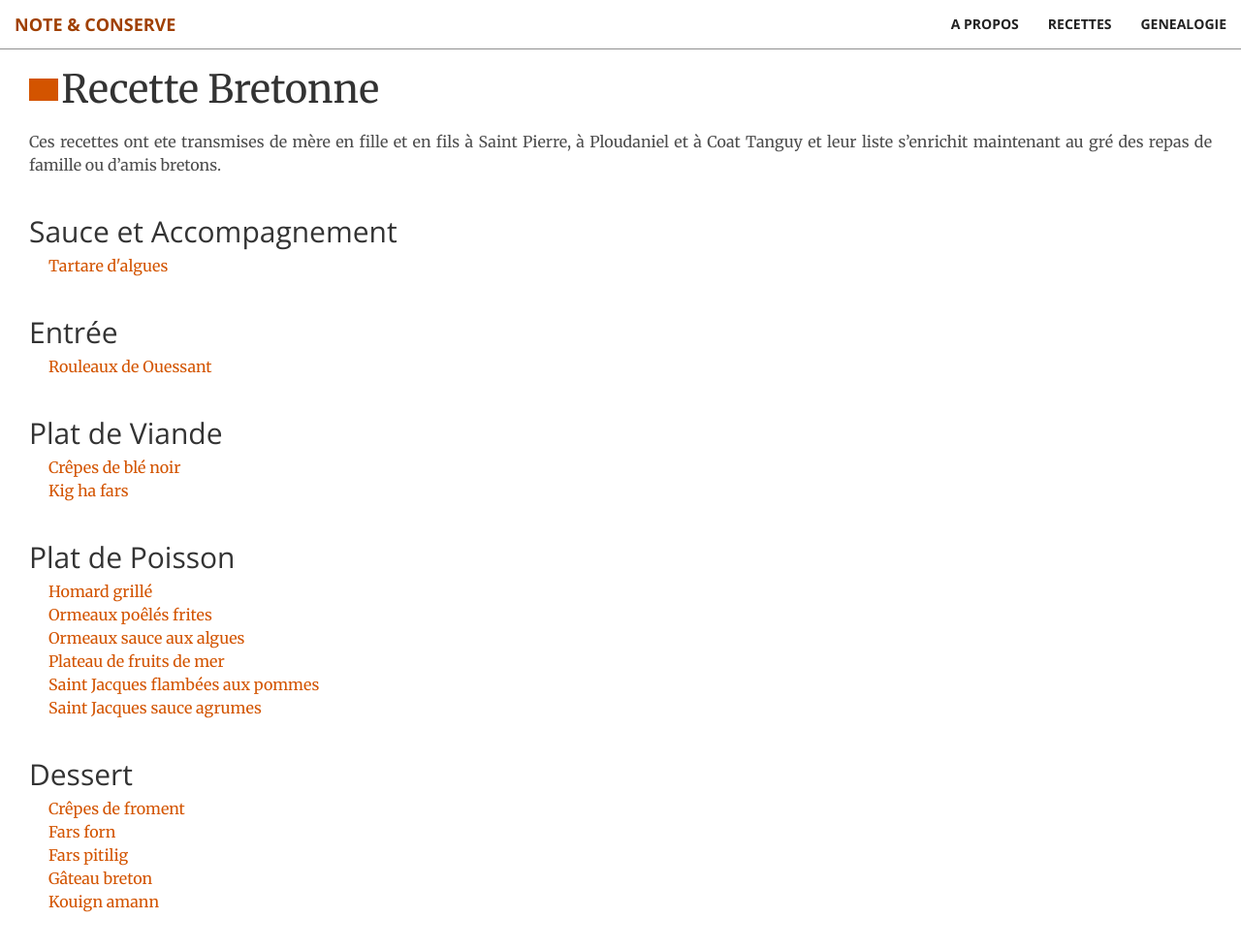
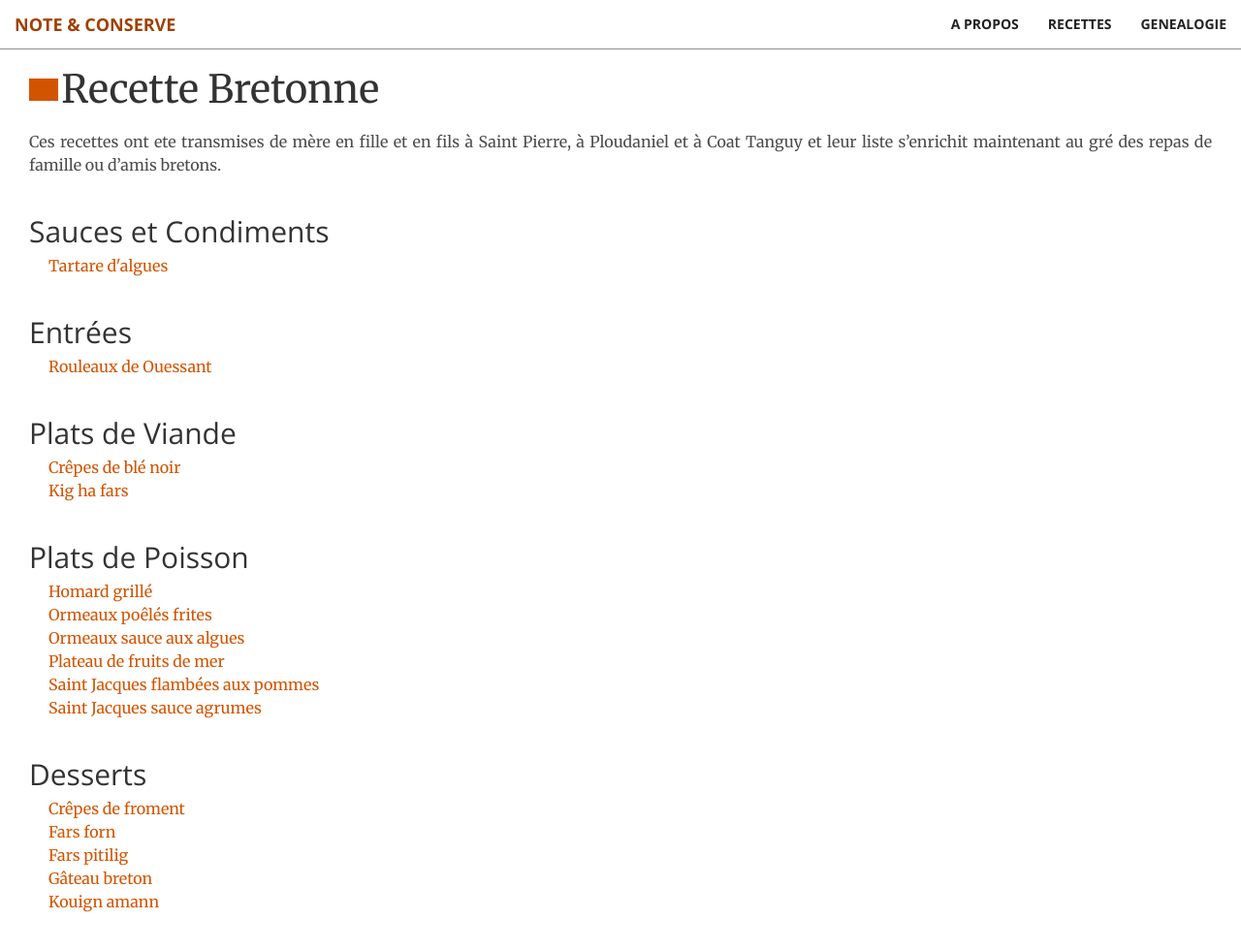
Before and after one commit to brignogan/brignogan.github.io, a Jekyll site: the page built from pages/bretagne.md, in a window 1280 px wide and 982 px high. Shown: the whole window at 97% size. Built offline with Jekyll 4.4.1, drawn with Linux system fonts in a browser that asks for light colours; grey boxes are pictures that could not be loaded.

Commit message:
remplace accompagnement en condiment + header ameliore sur le pdf

```diff
--- a/_layouts/page.html
+++ b/_layouts/page.html
@@ -43,7 +43,7 @@
   {% assign dish_sortedPosts =  subcat_sortedPosts | where: 'tag_plat','sauce' %}
   {% assign dish_length  = dish_sortedPosts | size %}
   {% if dish_length > 0 %}
-    <h2 class="page-title"> Sauce et Accompagnement </h2>
+    <h2 class="page-title"> Sauces et Condiments </h2>
     {% for post in dish_sortedPosts %}
         <p style="margin:0">
         <a class = "page-list" href="{{ post.url }}/#tag">{{ post.title }}</a>
@@ -55,7 +55,7 @@
   {% assign dish_sortedPosts =  subcat_sortedPosts | where: 'tag_plat','entree' %}
   {% assign dish_length  = dish_sortedPosts | size %}
   {% if dish_length > 0 %}
-    <h2 class="page-title"> Entrée </h2>
+    <h2 class="page-title"> Entrées </h2>
     {% for post in dish_sortedPosts %}
         <p style="margin:0">
         <a class = "page-list" href="{{ post.url }}/#tag">{{ post.title }}</a>
@@ -67,7 +67,7 @@
   {% assign dish_sortedPosts =  subcat_sortedPosts | where: 'tag_plat','platViande' %}
   {% assign dish_length  = dish_sortedPosts | size %}
   {% if dish_length > 0 %}
-    <h2 class="page-title"> Plat de Viande </h2>
+    <h2 class="page-title"> Plats de Viande </h2>
     {% for post in dish_sortedPosts %}
         <p style="margin:0">
         <a class = "page-list" href="{{ post.url }}/#tag">{{ post.title }}</a>
@@ -78,7 +78,7 @@
   {% assign dish_sortedPosts =  subcat_sortedPosts | where: 'tag_plat','platPoisson' %}
   {% assign dish_length  = dish_sortedPosts | size %}
   {% if dish_length > 0 %}
-    <h2 class="page-title"> Plat de Poisson </h2>
+    <h2 class="page-title"> Plats de Poisson </h2>
     {% for post in dish_sortedPosts %}
         <p style="margin:0">
         <a class = "page-list" href="{{ post.url }}/#tag">{{ post.title }}</a>
@@ -89,7 +89,7 @@
   {% assign dish_sortedPosts =  subcat_sortedPosts | where: 'tag_plat','dessert' %}
   {% assign dish_length  = dish_sortedPosts | size %}
   {% if dish_length > 0 %}
-    <h2 class="page-title"> Dessert </h2>
+    <h2 class="page-title"> Desserts </h2>
     {% for post in dish_sortedPosts %}
         <p style="margin:0">
         <a class = "page-list" href="{{ post.url }}/#tag">{{ post.title }}</a>
```
Also changed, not shown: CookBook/generate_recipe.py (+7 -2 lines), 1 other file.
